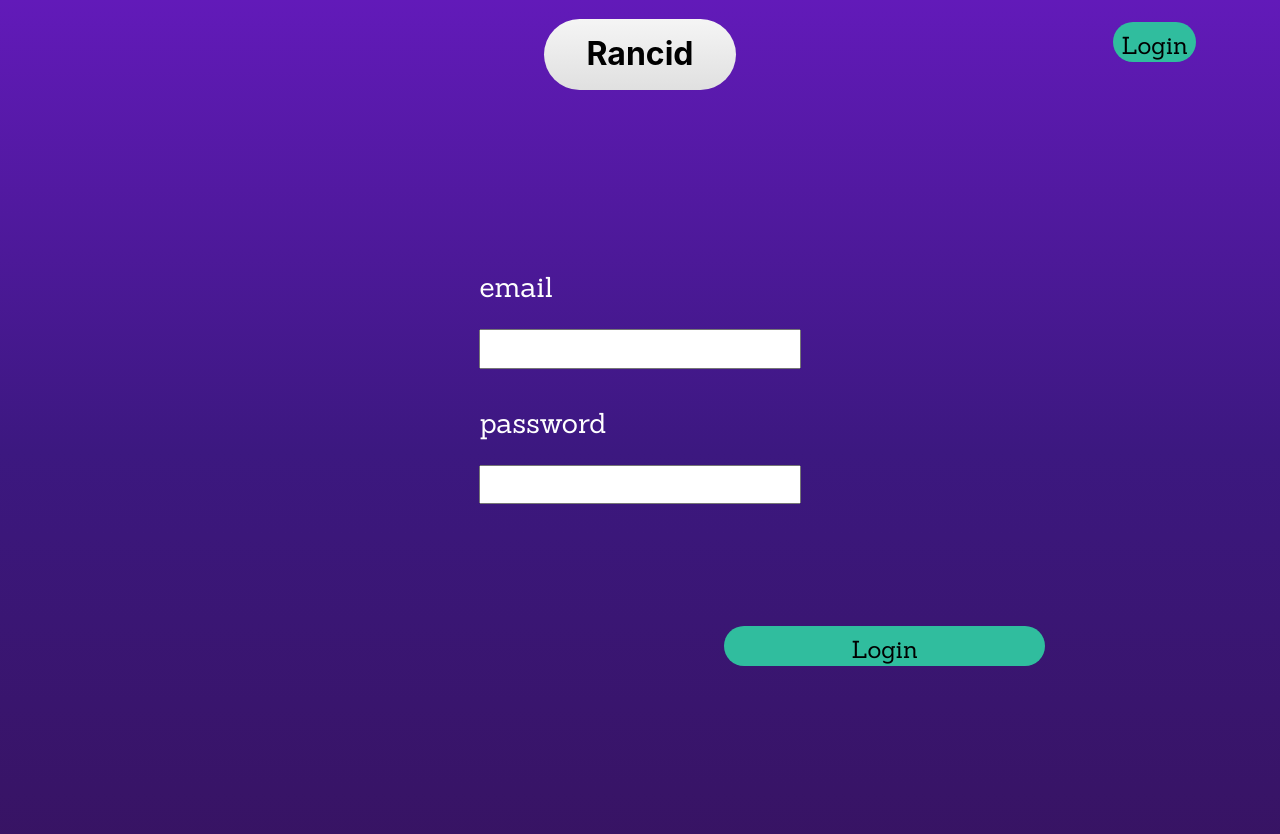
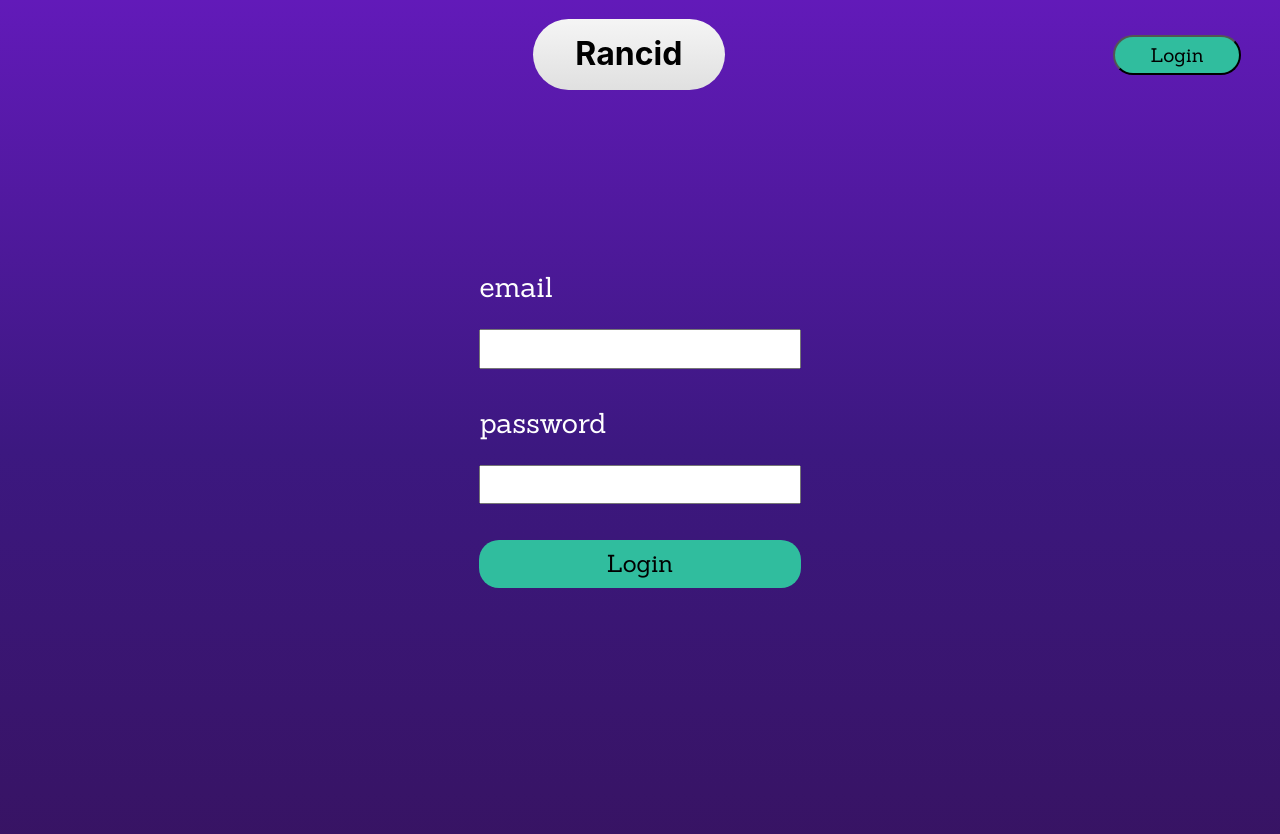
Before and after one commit to trishalanglois/rancid-tomatillos, a React (Create React App) app: page /login in a window 1280 px wide. Shown: the top 834 px of the page. Built offline with nearby package versions, Linux system fonts and the light colour scheme; no server answers.

Commit message:
Fix dupe css selector

```diff
--- a/src/Components/Nav/Nav.js
+++ b/src/Components/Nav/Nav.js
@@ -10,11 +10,11 @@ export const Nav = ({ isLoggedIn, login }) => {
       <h1 className='rancid-title'>Rancid</h1>
     {!isLoggedIn ?
       <Link to='/login'>
-        <button className='login-button' type='button'>Login</button>
+        <button className='login-button-nav' type='button'>Login</button>
       </Link>
         :
         <Link to='/'>
-        <button className='login-button' type='button' onClick={() => login(false)}>Logout</button>
+        <button className='login-button-nav' type='button' onClick={() => login(false)}>Logout</button>
       </Link>
     }
     </header>
--- a/src/Components/Nav/Nav.scss
+++ b/src/Components/Nav/Nav.scss
@@ -25,10 +25,10 @@ header {
   padding-top: 15px;
 }
 
-.login-button {
+.login-button-nav {
   width: 10vw;
   height: 5vh;
-  @include rounded-corners(5px);
+  @include rounded-corners(20px);
   background-color: $green;
   margin-top: 27%;
   margin-left: 76%;
```
